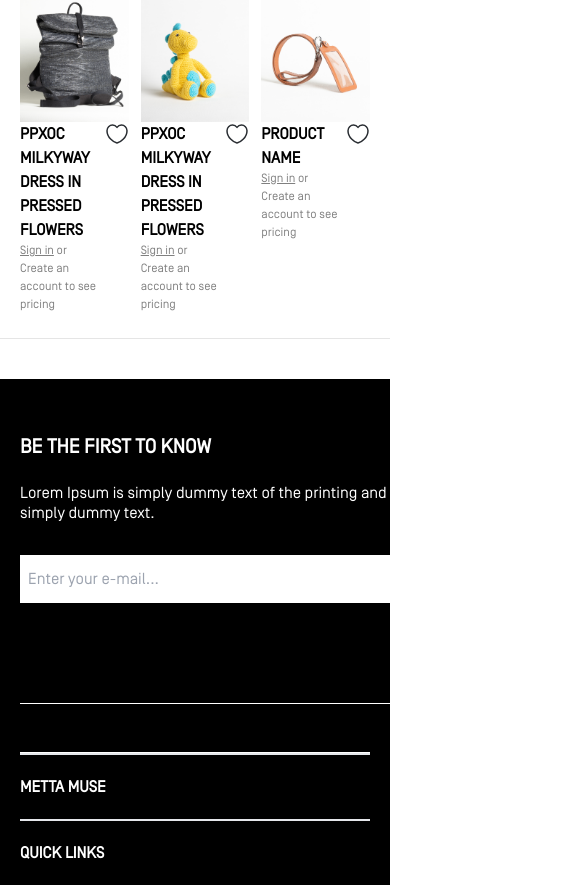
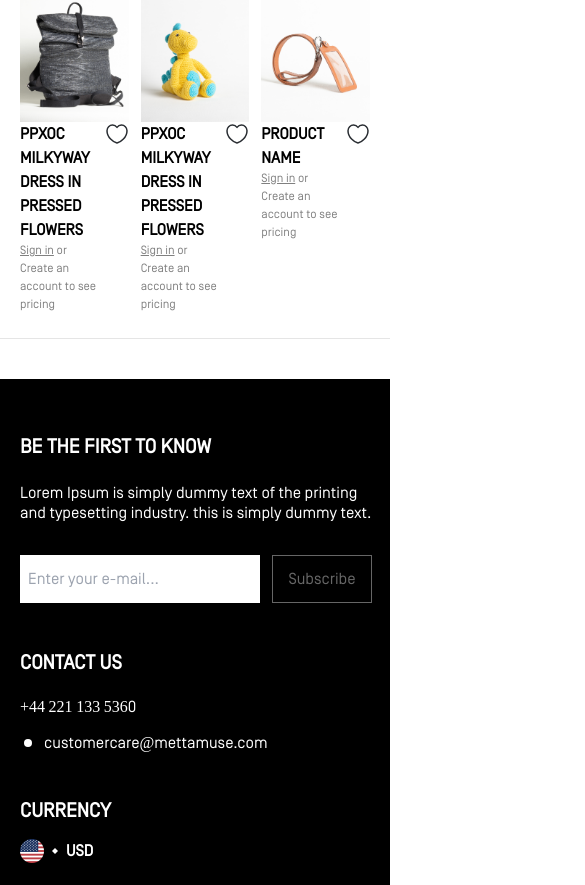
Before and after one commit to MahipatBriotechno/appscrip-briotechno-task, a Next.js app: page / in a window 390 px wide. Shown: the part 1097-1982 px from the top of the page, 585 px wide, since content can reach past the window. Built offline with nearby package versions, Linux system fonts and the light colour scheme.

Commit message:
footer tailwind to css fix

```diff
--- /dev/null
+++ b/src/app/components/footer/footer.css
@@ -0,0 +1,199 @@
+.footer-wrapper {
+  padding-bottom: 1.25rem;
+  padding-top: 3.5rem;
+  color: #ffffff;
+  background-color: #000000;
+}
+.footer-wrapper-inline {
+  display: grid;
+  padding-bottom: 1rem;
+  border-color: #ffffff;
+}
+@media (min-width: 1024px) {
+  .footer-wrapper-inline {
+    padding-bottom: 1.5rem;
+    grid-template-columns: repeat(3, minmax(0, 1fr));
+  }
+}
+.footer-content-wrapper {
+  padding-bottom: 1.5rem;
+  margin-bottom: 1.5rem;
+  border-color: #ffffff;
+}
+.content-inline-box {
+  display: flex;
+  flex-direction: column;
+  gap: 1.5rem;
+}
+.footer-content-title {
+  font-size: 1rem;
+  line-height: 1.5rem;
+  font-weight: 400;
+  line-height: 1.25rem;
+}
+.footer-input-wrp {
+  display: flex;
+  margin-top: 2rem;
+  gap: 0.75rem;
+  align-items: center;
+}
+.footer-input {
+  padding-left: 0.5rem;
+  padding-right: 0.5rem;
+  max-width: 100%;
+  height: 3rem;
+  color: #000000;
+  background-color: #ffffff;
+  width: 240px;
+}
+.footer-subscrib {
+  border-color: #ffffff;
+  height: 3rem;
+  opacity: 0.4;
+  width: 100px;
+  border: 1px solid;
+}
+.flex-wrap-gap-2{
+    display: flex;
+flex-wrap: wrap;
+gap: 0.5rem;
+}
+.flex-gap-5 {
+  display: flex;
+  flex-direction: column;
+  gap: 1.25rem;
+}
+.flex-gap-4 {
+  display: flex;
+  flex-direction: column;
+  gap: 1rem;
+}
+.flex-gap-2-center {
+  display: flex;
+  gap: 0.5rem;
+  align-items: center;
+}
+.foter-usd {
+  font-size: 1rem;
+  line-height: 1.5rem;
+  font-weight: 700;
+}
+.footer-text-list {
+  font-size: 0.875rem;
+  line-height: 1.25rem;
+  font-weight: 400;
+}
+.flex-gap-3{
+    display: flex;
+flex-direction: column;
+gap: 0.75rem;
+}
+.flex-footer-3{
+    display: flex;
+gap: 0.75rem;
+}
+.flex-gap-16{
+    display: flex;
+flex-direction: column;
+gap: 4rem;
+}
+.flex-link-title{
+    font-size: 1.125rem;
+line-height: 1.75rem;
+font-weight: 400;
+color: #ffffff;
+}
+.footer-contact {
+  padding-bottom: 1.5rem;
+  gap: 1.25rem;
+  border-color: #ffffff;
+}
+.footer-mobile-no {
+  display: flex;
+  flex-wrap: wrap;
+  gap: 0.75rem;
+}
+.font-simplon {
+  font-family: "Simplon Norm", "sans-serif";
+}
+.footer-mobile-text {
+  font-size: 1rem;
+  line-height: 1.5rem;
+  font-weight: 400;
+  color: #ffffff;
+}
+.footer-email {
+  display: flex;
+  gap: 0.5rem;
+  align-items: center;
+  font-size: 1rem;
+  line-height: 1.5rem;
+  font-weight: 400;
+  color: #ffffff;
+}
+.footer-link-list{
+    display: none;
+}
+.footer-mobile{
+    display: grid
+}
+.flex-gap{
+    display: flex;
+gap: 0.75rem;
+}
+.flex-colmn{
+    display: flex;
+flex-direction: column;
+}
+.payment-footer{
+    display: flex;
+padding-top: 2rem;
+flex-direction: column;
+gap: 1.25rem;
+
+}
+.flex-wrap-2{
+    display: flex;
+flex-wrap: wrap;
+gap: 0.5rem;
+}
+.footer-copyright-text{
+    margin-bottom: 0.5rem;
+margin-top: 1.75rem;
+font-size: 0.875rem;
+line-height: 1.25rem;
+font-weight: 400;
+text-align: center;
+color: #ffffff;
+}
+@media (min-width: 1024px) {
+    .footer-mobile{
+        display: none;
+        margin-top: 4rem;
+    }
+    .footer-link-list{
+        display: grid ;
+        margin-top: 4rem;
+        grid-template-columns: repeat(3, minmax(0, 1fr));
+    }
+  .footer-mobile-no {
+    flex-direction: column;
+    gap: 1.25rem;
+  }
+  .footer-input-wrp {
+    width: 594px;
+  }
+  .footer-input {
+    width: 384px;
+  }
+  .footer-subscrib {
+    width: 184px;
+  }
+  .footer-contact {
+    padding: 0;
+    border-style: none;
+  }
+  .dot-fill {
+    display: none;
+  }
+}
--- a/src/app/components/footer/index.tsx
+++ b/src/app/components/footer/index.tsx
@@ -13,7 +13,7 @@
 import Image from "next/image";
 import Link from "next/link";
 import Accordion from "../Accordion";
-
+import "./footer.css";
 import { GoDotFill } from "react-icons/go";
 
 const Footer = () => {
@@ -40,105 +40,95 @@
   ];
 
   return (
-    <div className="bg-black pt-14 text-white pb-5">
+    <div className="footer-wrapper">
       <Container>
         {/* 1 */}
-        <div className="grid lg:grid-cols-3 lg:border-b-[1px] border-white pb-4 lg:pb-6 ">
-          <div className="border-b-[1px] border-white lg:border-none pb-6 lg:pb-0 mb-6 lg:mb-0">
-            <div className="flex flex-col gap-6">
+        <div className="footer-wrapper-inline">
+          <div className="footer-content-wrapper">
+            <div className="content-inline-box">
               <FooterTitle title="BE THE FIRST TO KNOW" />
-              <h4 className="text-base font-normal leading-5">
+              <h4 className="footer-content-title">
                 Lorem Ipsum is simply dummy text of the printing and typesetting
                 industry. this is simply dummy text.
               </h4>
             </div>
-            <div className="flex gap-3 items-center mt-8 lg:w-[594px]">
+            <div className="footer-input-wrp">
               <input
                 type="text"
                 placeholder="Enter your e-mail..."
-                className="bg-white h-12 w-[240px] lg:w-[384px] max-w-full px-2 text-black"
+                className="footer-input"
               />
-              <button
-                className="h-12 w-[100px] lg:w-[184px] border-[1px] border-white rounded-[5px] opacity-40"
-                disabled
-              >
+              <button className="footer-subscrib" disabled>
                 Subscribe
               </button>
             </div>
           </div>
           <div></div>
-          <div className=" flex flex-col gap-5">
-            <div className=" flex flex-col gap-5 border-b-[1px] border-white lg:border-none pb-6 lg:p-0">
+          <div className="flex-gap-5">
+            <div className=" flex-gap-5 footer-contact">
               <FooterTitle title="CONTACT US" />
-              <div className=" flex flex-wrap lg:flex-col gap-3  lg:gap-5">
-                <span className="text-base text-white font-normal font-simplon">
+              <div className="footer-mobile-no">
+                <span className="footer-mobile-text font-simplon">
                   +44 221 133 5360
                 </span>
-                <span className="text-base text-white font-normal font-simplon flex gap-2 items-center">
-                  <GoDotFill className="lg:hidden" /> customercare@mettamuse.com
+                <span className="footer-email font-simplon">
+                  <GoDotFill className="dot-fill" /> customercare@mettamuse.com
                 </span>
               </div>
             </div>
-            <div className=" flex flex-col gap-4">
+            <div className="flex-gap-4">
               <FooterTitle title="CURRENCY" />
-              <div className="flex gap-2 items-center">
+              <div className="flex-gap-2-center">
                 <Image src={Curr} alt="" width={24} height={24} />
                 <Image src={Star} alt="" width={6} height={6} />
-                <span className="text-base font-bold">USD</span>
+                <span className="foter-usd">USD</span>
               </div>
             </div>
-            <div className="text-sm font-normal">
+            <div className="footer-text-list">
               Transactions will be completed in Euros and a currency reference
               is available on hover.
             </div>
           </div>
         </div>
+        <div style={{ width: "100%", background: "white", height: 0.5 }}></div>
 
         {/* 2 - For Desktop */}
         <div className="hidden lg:grid lg:grid-cols-3 lg:mt-16 ">
-          <div className="flex flex-col gap-4">
+          <div className="flex-gap-4">
             <FooterTitle title="mettā muse" />
-            <div className="flex gap-3 flex-col">
+            <div className="flex-gap-3">
               {mettaMuse.map((db: any, index: any) => {
                 return (
-                  <Link
-                    key={index}
-                    href={db.link}
-                    className="text-white text-lg font-normal"
-                  >
+                  <Link key={index} href={db.link} className="flex-link-title">
                     {db.title}
                   </Link>
                 );
               })}
             </div>
           </div>
-          <div className="flex flex-col gap-4 ">
+          <div className="flex-gap-4">
             <FooterTitle title="QUICK LINKS" />
-            <div className="flex gap-3 flex-col">
+            <div className="flex-gap-3">
               {quickLinks.map((db: any, index: any) => {
                 return (
-                  <Link
-                    key={index}
-                    href={db.link}
-                    className="text-white text-lg font-normal"
-                  >
+                  <Link key={index} href={db.link} className="flex-link-title">
                     {db.title}
                   </Link>
                 );
               })}
             </div>
           </div>
-          <div className="flex flex-col gap-16">
-            <div className="flex flex-col gap-4">
+          <div className="flex-gap-16">
+            <div className="flex-gap-4">
               <FooterTitle title="FOLLOW US" />
-              <div className="flex gap-3">
+              <div className="flex-footer-3">
                 <Image src={Insta} alt="insta" width={35} height={35} />
                 <Image src={Linkdin} alt="linkdin" width={35} height={35} />
               </div>
             </div>
-            <div className="flex flex-col gap-5">
+            <div className="flex-gap-5">
               <FooterTitle title="mettā muse ACCEPTS" />
-              <div className="flex flex-wrap gap-2">
+              <div className="flex-wrap-gap-2">
                 <Image src={Gpay} alt="gpay" width={56} height={36} />
                 <Image src={Master} alt="master" width={56} height={36} />
                 <Image src={Paypal} alt="paypal" width={56} height={36} />
@@ -151,17 +141,17 @@
         </div>
 
         {/* 2 - For Mobile */}
-        <div className="grid lg:hidden  lg:mt-16 ">
-          <div className="flex flex-col gap-4">
+        <div className="footer-mobile">
+          <div className="flex-gap-4">
             <Accordion isFooter="true" title="mettā muse">
               {/* <FooterTitle title="mettā muse" /> */}
-              <div className="flex gap-3 flex-col">
-                {mettaMuse.map((db: any, index:any) => {
+              <div className="flex-gap-3">
+                {mettaMuse.map((db: any, index: any) => {
                   return (
                     <Link
-                    key={index}
+                      key={index}
                       href={db.link}
-                      className="text-white text-lg font-normal"
+                      className="flex-link-title"
                     >
                       {db.title}
                     </Link>
@@ -170,16 +160,16 @@
               </div>
             </Accordion>
           </div>
-          <div className="flex flex-col gap-4">
+          <div className="flex-gap-4">
             <Accordion isFooter="true" title="QUICK LINKS">
               {/* <FooterTitle title="QUICK LINKS" /> */}
-              <div className="flex gap-3 flex-col">
-                {quickLinks.map((db: any, index:any) => {
+              <div className="flex-gap-3">
+                {quickLinks.map((db: any, index: any) => {
                   return (
                     <Link
-                    key={index}
+                      key={index}
                       href={db.link}
-                      className="text-white text-lg font-normal"
+                      className="flex-link-title"
                     >
                       {db.title}
                     </Link>
@@ -188,19 +178,19 @@
               </div>
             </Accordion>
           </div>
-          <div className="flex flex-col ">
-            <div className="flex flex-col gap-4">
+          <div className="flex-colmn">
+            <div className="flex-gap-4">
               <Accordion isFooter="true" title="FOLLOW US">
                 {/* <FooterTitle title="FOLLOW US" /> */}
-                <div className="flex gap-3">
+                <div className="flex-gap{">
                   <Image src={Insta} alt="insta" width={35} height={35} />
                   <Image src={Linkdin} alt="linkdin" width={35} height={35} />
                 </div>
               </Accordion>
             </div>
-            <div className="flex flex-col gap-5 border-t-[1px] pt-8">
+            <div className="payment-footer">
               <FooterTitle title="mettā muse ACCEPTS" />
-              <div className="flex flex-wrap gap-2">
+              <div className="flex-wrap-2">
                 <Image src={Gpay} alt="gpay" width={56} height={36} />
                 <Image src={Master} alt="master" width={56} height={36} />
                 <Image src={Paypal} alt="paypal" width={56} height={36} />
@@ -211,7 +201,8 @@
             </div>
           </div>
         </div>
-        <div className="text-white text-sm font-normal text-center mt-7 mb-2">
+
+        <div className="footer-copyright-text">
           Copyright © 2023 mettamuse. All rights reserved.
         </div>
       </Container>
```
Also changed, not shown: src/app/globals.css (line endings or trailing spaces).
